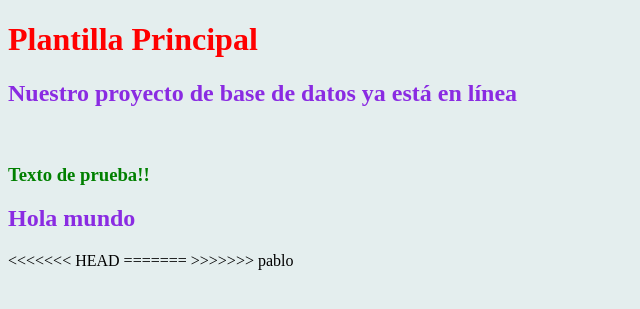
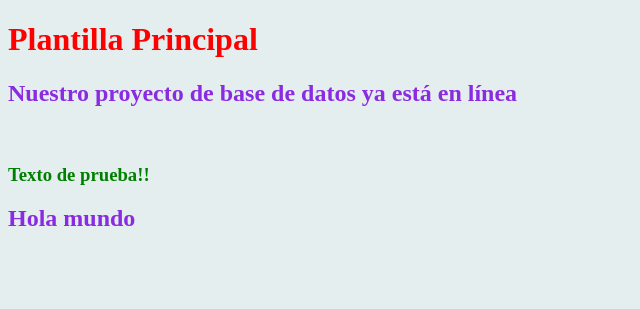
Before and after one commit to cpablop1/database, a Django app: page / in a window 1280 px wide. Shown: the top 309 px of the page, without its empty margins (0-640 px from the left). Run offline with Django 3.2, Linux system fonts and the light colour scheme.

Commit message:
modificado

```diff
--- a/BD/app/templates/layout.html
+++ b/BD/app/templates/layout.html
@@ -19,10 +19,6 @@
     {% block contenido %}
         <h2>Hola mundo</h2>
     {% endblock %}
-<<<<<<< HEAD
-    <!--Comentario en mi rama pablo-->
-=======
->>>>>>> pablo
 
 </body>
 </html>
```
